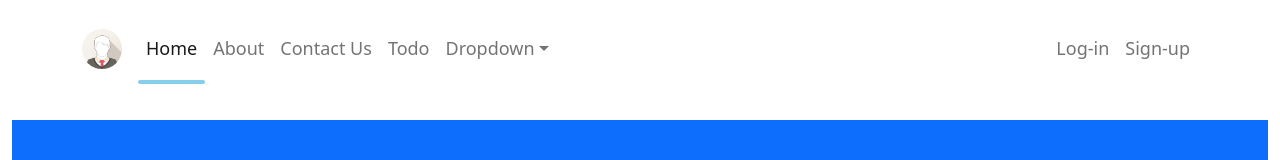
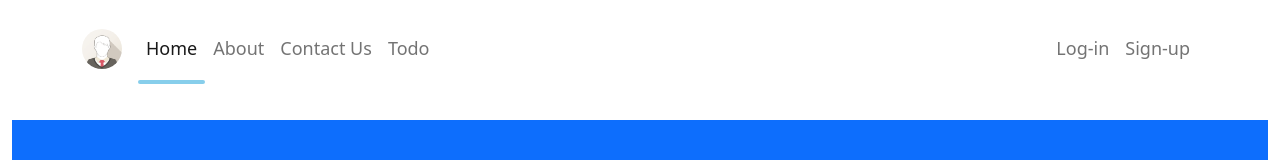
Before and after one commit to jayrick-gacayan-test/react-app-prac-with-firebase, a React (Create React App) app: page / in a window 1280 px wide. Shown: the top 160 px of the page. Built offline with nearby package versions, Linux system fonts and the light colour scheme.

Commit message:
Hope this will be the last

```diff
--- a/src/components/layouts/NavigationMain.js
+++ b/src/components/layouts/NavigationMain.js
@@ -41,7 +41,7 @@ const NavigationMain = (props) => {
                             <NavigationMainItem to="/about" text="About" />
                             <NavigationMainItem to="/contact" text="Contact Us" />
                             <NavigationMainItem to="/todo" text="Todo" />
-                            <li className="nav-item white-text text-center dropdown">
+                            {/* <li className="nav-item white-text text-center dropdown">
 
                                 <a className="nav-link dropdown-toggle" href="#" role="button" data-bs-toggle="dropdown">Dropdown</a>
                                 <ul className="dropdown-menu">
@@ -49,7 +49,7 @@ const NavigationMain = (props) => {
                                     <li><a className="dropdown-item" href="#">Another link</a></li>
                                     <li><a className="dropdown-item" href="#">A third link</a></li>
                                 </ul>
-                            </li>
+                            </li> */}
                         </ul>
                         <ul className="navbar-nav ms-auto">
                             <NavigationMainItem to="/login" text="Log-in"/>
```
